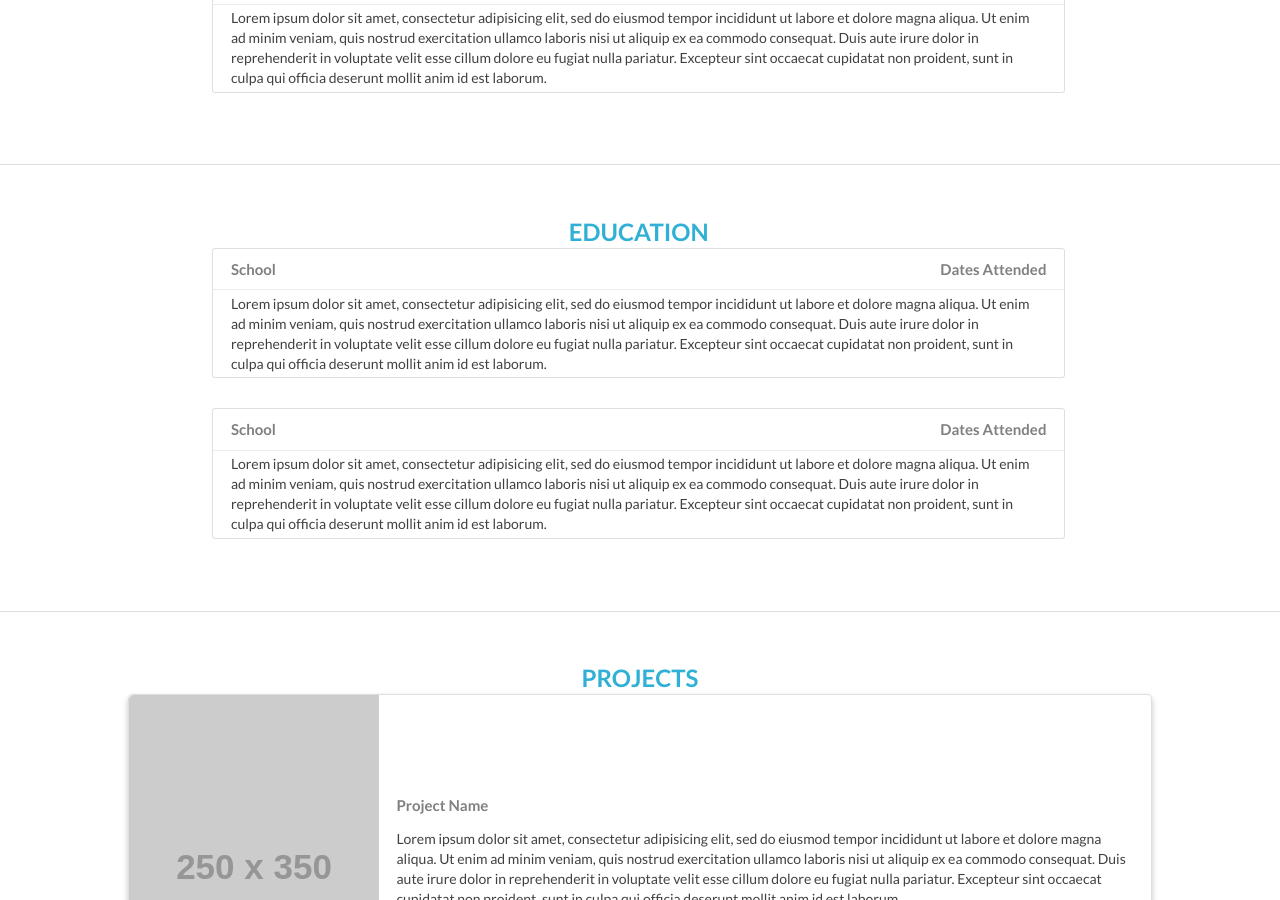
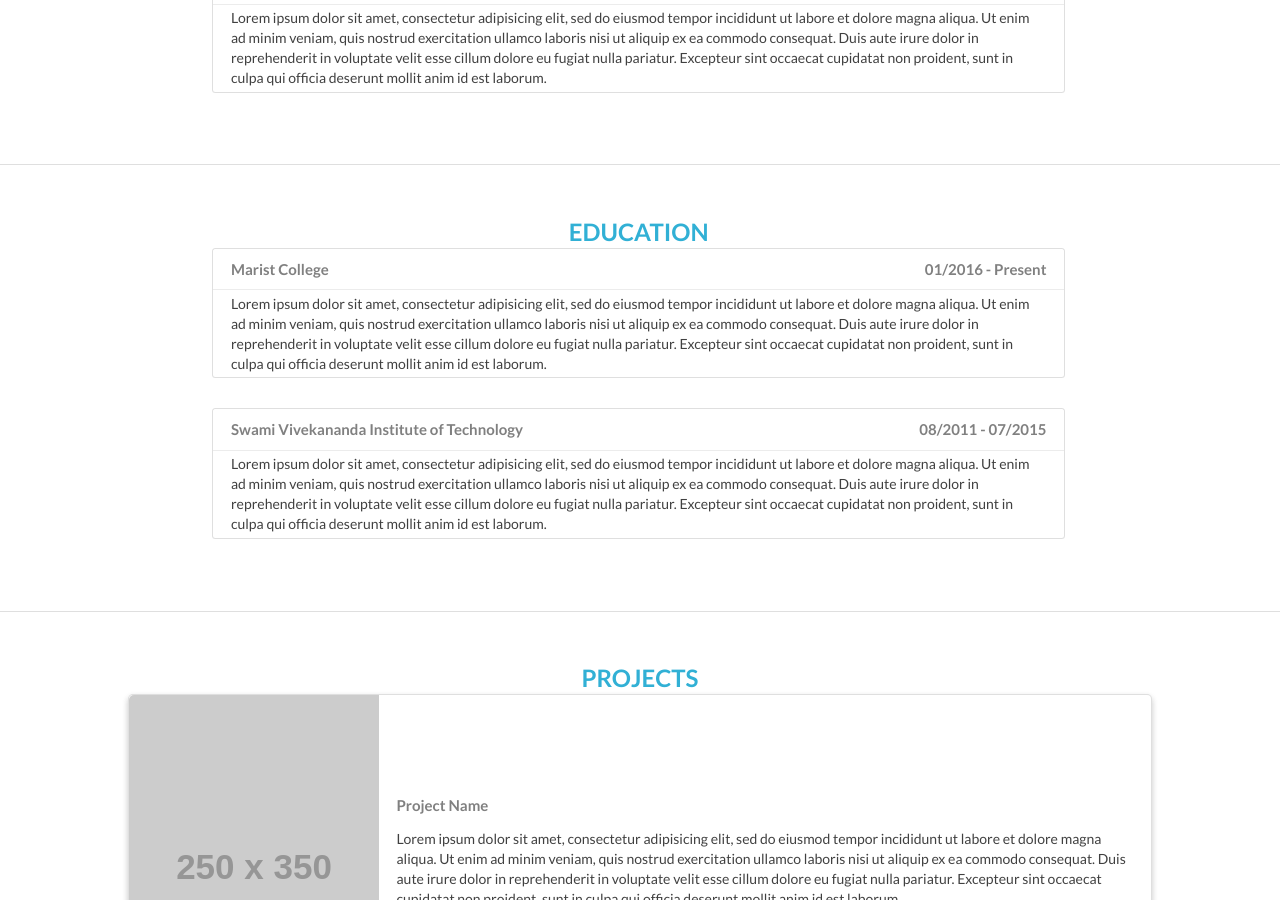
Before and after one commit to dainvinc/dainvinc.github.io, a Jekyll site: the page built from home.html, in a window 1280 px wide and 900 px high, scrolled down 996 px. Built offline with Jekyll 4.4.1, drawn with Linux system fonts in a browser that asks for light colours; nearby versions of some CDN libraries.

Commit message:
Updated the Education section

```diff
--- a/home.html
+++ b/home.html
@@ -60,8 +60,7 @@ layout: default
               (i.e., playing Cricket or watching Cricket), my other hobbies include reading
               online articles(especially, topics related to IoT), and I even like to swim.</p>
 
-              You can find the source code for this at
-              <a href="https://github.com/dainvinc/dainvinc.github.io">here</a>
+              You can find the source code for this at <a href="https://github.com/dainvinc/dainvinc.github.io">here</a>
             </div>
           </div>
         </div>
@@ -128,7 +127,7 @@ layout: default
             <!-- EDUCATION 1 -->
             <div class="card">
               <div class="card-header">
-                <h4>School <span class="job-title">Dates Attended</span></h4>
+                <h4>Marist College <span class="job-title">01/2016 - Present</span></h4>
               </div>
               <div class="card-content">
                 <p>Lorem ipsum dolor sit amet, consectetur adipisicing elit, sed do eiusmod tempor incididunt ut labore et dolore magna aliqua. Ut enim ad minim veniam, quis nostrud exercitation ullamco laboris nisi ut aliquip ex ea commodo consequat. Duis aute irure dolor in reprehenderit in voluptate velit esse cillum dolore eu fugiat nulla pariatur. Excepteur sint occaecat cupidatat non proident, sunt in culpa qui officia deserunt mollit anim id est laborum.</p>
@@ -137,7 +136,7 @@ layout: default
             <!-- EDUCATION 2 -->
             <div class="card">
               <div class="card-header">
-                <h4>School <span class="job-title">Dates Attended</span></h4>
+                <h4>Swami Vivekananda Institute of Technology <span class="job-title">08/2011 - 07/2015</span></h4>
               </div>
               <div class="card-content">
                 <p>Lorem ipsum dolor sit amet, consectetur adipisicing elit, sed do eiusmod tempor incididunt ut labore et dolore magna aliqua. Ut enim ad minim veniam, quis nostrud exercitation ullamco laboris nisi ut aliquip ex ea commodo consequat. Duis aute irure dolor in reprehenderit in voluptate velit esse cillum dolore eu fugiat nulla pariatur. Excepteur sint occaecat cupidatat non proident, sunt in culpa qui officia deserunt mollit anim id est laborum.</p>
```
